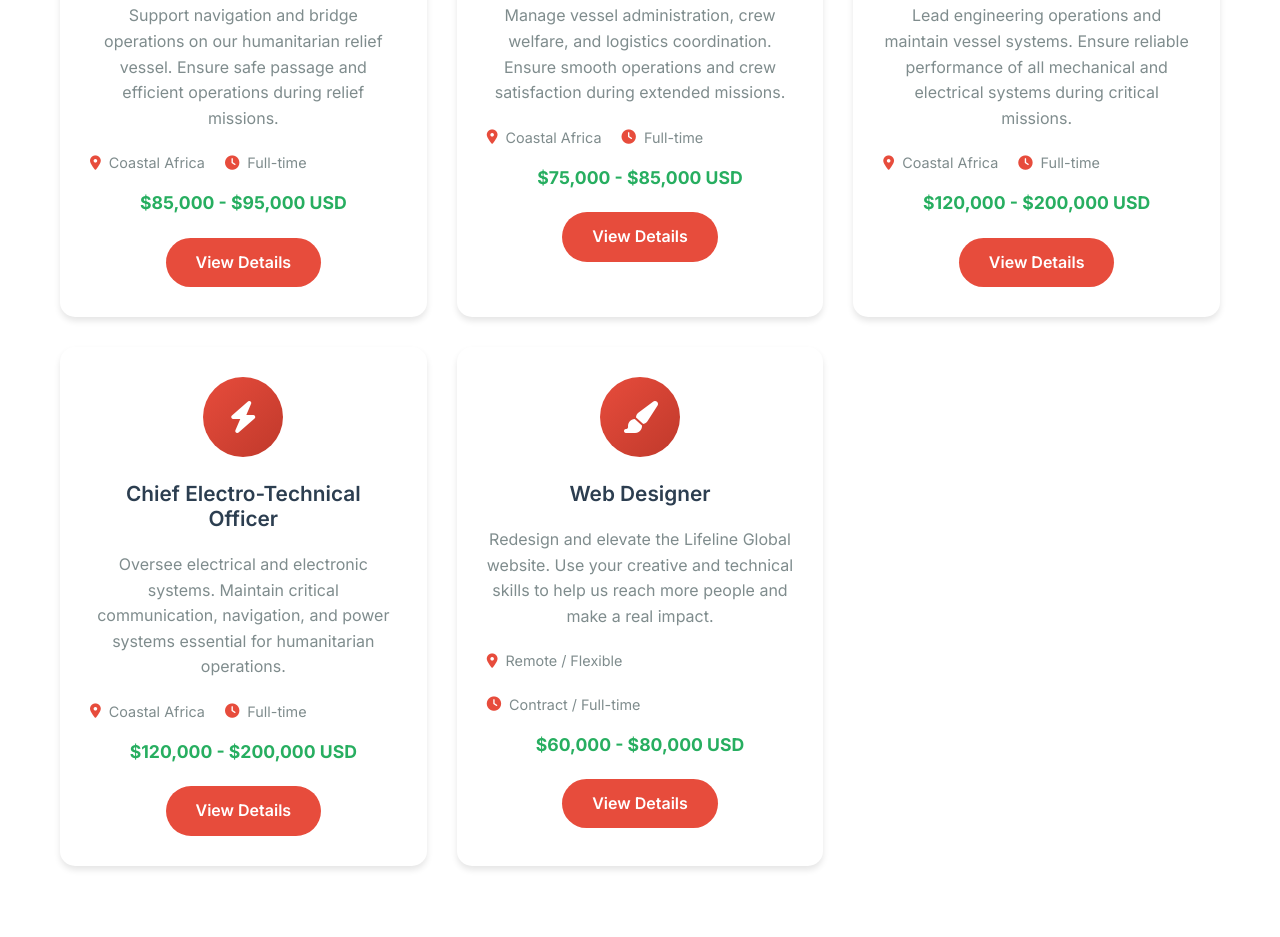
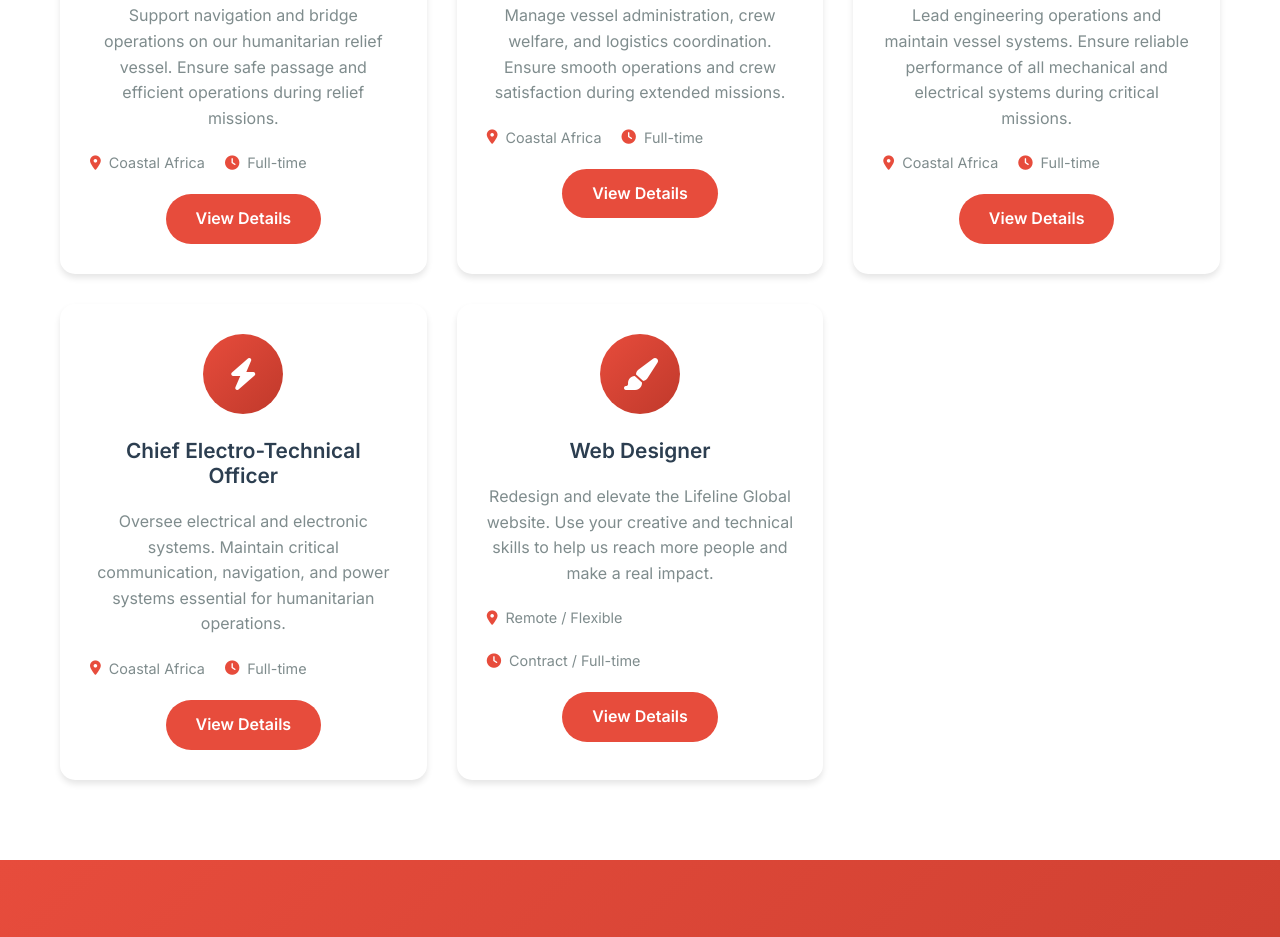
Before and after one commit to OfficialScragg/Disaster-Relief, a plain HTML site: page careers.html in a window 1280 px wide. Shown: the part 1758-2695 px from the top of the page. Drawn offline with Linux system fonts and the light colour scheme.

Commit message:
Remove salary information from job listings on the careers page for various positions, including 2nd Officer, Purser, Chief Engineer, Chief Electro-Technical Officer, and Web Designer.

```diff
--- a/careers.html
+++ b/careers.html
@@ -112,9 +112,6 @@
                             <span><i class="fas fa-map-marker-alt"></i> Coastal Africa</span>
                             <span><i class="fas fa-clock"></i> Full-time</span>
                         </div>
-                        <div class="job-salary">
-                            <strong>$85,000 - $95,000 USD</strong>
-                        </div>
                     </div>
                                             <a href="2nd-officer" class="btn btn-primary">View Details</a>
                 </div>
@@ -129,9 +126,6 @@
                         <div class="job-info">
                             <span><i class="fas fa-map-marker-alt"></i> Coastal Africa</span>
                             <span><i class="fas fa-clock"></i> Full-time</span>
-                        </div>
-                        <div class="job-salary">
-                            <strong>$75,000 - $85,000 USD</strong>
                         </div>
                     </div>
                                             <a href="purser" class="btn btn-primary">View Details</a>
@@ -148,9 +142,6 @@
                             <span><i class="fas fa-map-marker-alt"></i> Coastal Africa</span>
                             <span><i class="fas fa-clock"></i> Full-time</span>
                         </div>
-                        <div class="job-salary">
-                            <strong>$120,000 - $200,000 USD</strong>
-                        </div>
                     </div>
                                             <a href="chief-engineer" class="btn btn-primary">View Details</a>
                 </div>
@@ -166,9 +157,6 @@
                             <span><i class="fas fa-map-marker-alt"></i> Coastal Africa</span>
                             <span><i class="fas fa-clock"></i> Full-time</span>
                         </div>
-                        <div class="job-salary">
-                            <strong>$120,000 - $200,000 USD</strong>
-                        </div>
                     </div>
                                             <a href="chief-electro-technical-officer" class="btn btn-primary">View Details</a>
                 </div>
@@ -183,9 +171,6 @@
                         <div class="job-info">
                             <span><i class="fas fa-map-marker-alt"></i> Remote / Flexible</span>
                             <span><i class="fas fa-clock"></i> Contract / Full-time</span>
-                        </div>
-                        <div class="job-salary">
-                            <strong>$60,000 - $80,000 USD</strong>
                         </div>
                     </div>
                                             <a href="web-designer" class="btn btn-primary">View Details</a>
```
